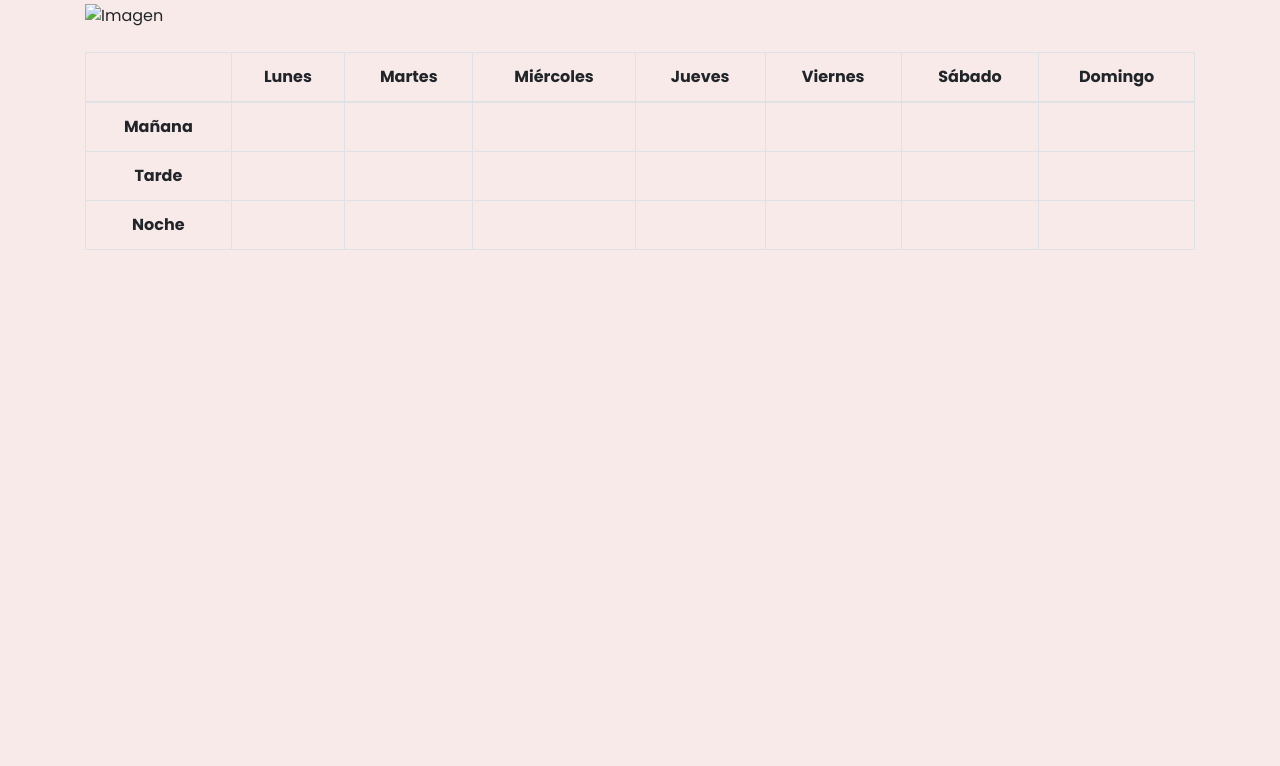
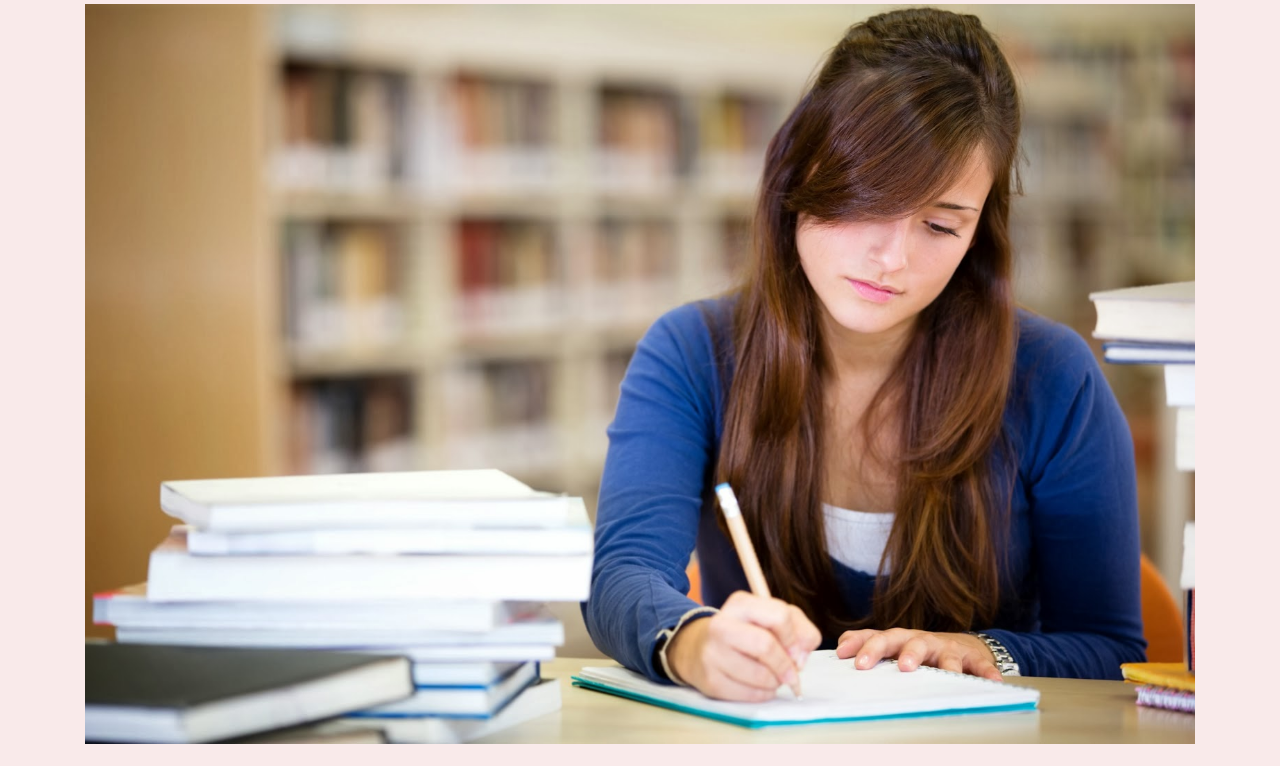
Before and after one commit to aritapia19/modoOscuro, a plain HTML site: page index.html in a window 1280 px wide. Shown: the part 172-938 px from the top of the page. Before the commit the page ends 800 px from the top, so only its background shows below. Drawn offline with nearby package versions, Linux system fonts and the light colour scheme; the site is published under a folder, as on GitHub Pages, so addresses that start at the root find nothing.

Commit message:
fix link foto

```diff
--- a/index.html
+++ b/index.html
@@ -30,7 +30,7 @@
 
     <div class="container mt-5">
         <h1 class="text-center">MI SEMANA</h1>
-        <img src="/img/estudiando.jpg" class="img-fluid mx-auto d-block mt-4" alt="Imagen">
+        <img src="img/estudiando.jpg" class="img-fluid mx-auto d-block mt-4" alt="Imagen">
         <table class="table table-bordered mt-4">
             <thead>
                 <tr>
```
